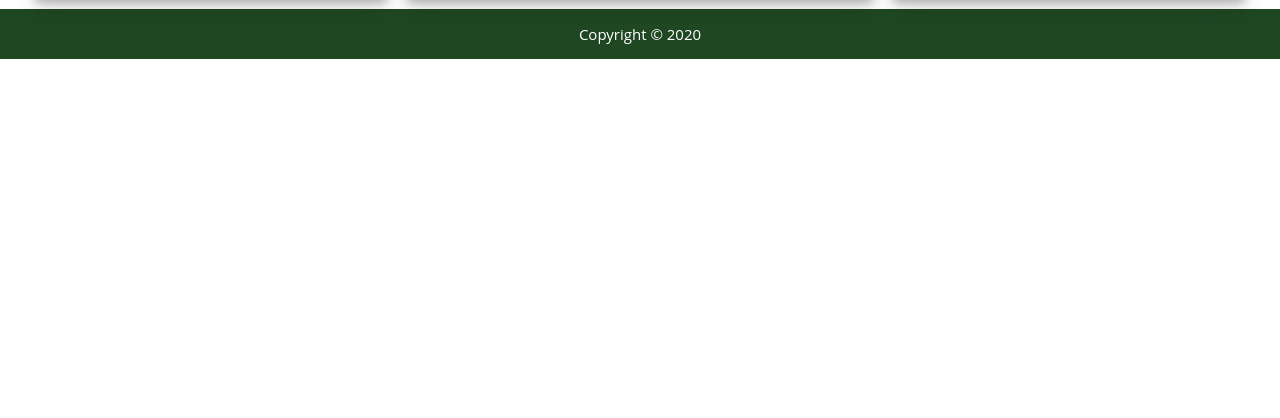
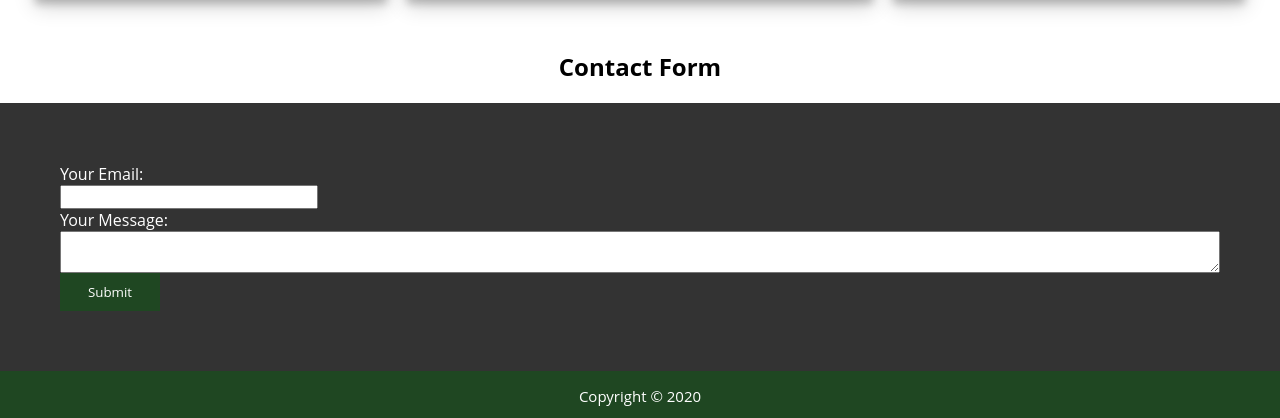
Before and after one commit to Gurvir-Sandhar/Gurvir-Sandhar.github.io, a plain HTML site: page index.html in a window 1280 px wide. Shown: the part 1411-1829 px from the top of the page. Before the commit the page ends 1470 px from the top, so only its background shows below. Drawn offline with Linux system fonts and the light colour scheme.

Commit message:
finished contact section

```diff
--- a/index.css
+++ b/index.css
@@ -45,7 +45,7 @@ body {
 }
 
 .about {
-    margin-top: 70px;
+    margin-top: 70.5px;
 }
 
 .footer {
@@ -130,7 +130,6 @@ body {
 
 .projects-container {
     display: flex;
-    flex-flow: row;
     padding: 0px 25px;
 }
 
@@ -149,3 +148,33 @@ body {
 .card ul, .card h5 {
     text-align: start;
 }
+
+.contact h2 {
+    text-align: center;
+    padding: 20px 0px 0px 0px;
+}
+
+.contact-container {
+    display: flex;
+    flex-direction: column;
+    padding: 60px 60px;
+    color: white;
+    background-color: rgba(0, 0, 0, 80%);
+}
+
+#email {
+    width: 250px;
+}
+
+input[type=submit] {
+    background-color: #1f4722;
+    color: white;
+    width: 100px;
+    border: none;
+    padding: 10px;
+}
+
+input[type=submit]:hover, input[type=submit]:active, input[type=submit]:focus {
+    background-color: white;
+    color: #1f4722;
+}
--- a/index.html
+++ b/index.html
@@ -92,7 +92,17 @@
         </div>
       </div>
     </section>
-
+    <section class="contact">
+    <form>
+      <h2>Contact Form</h2>
+      <div class="contact-container">
+        <label for="email">Your Email:</label>
+        <input type="text" id="email" name="email" required>
+        <label for"submit">Your Message:</label>
+        <textarea type="text" id="extra" name="extra"></textarea>
+        <input id="submit" type="submit" value="Submit">
+      </div>
+    </section>
     <section class="footer">
       <p>Copyright &copy 2020</p>
     </section>
```
